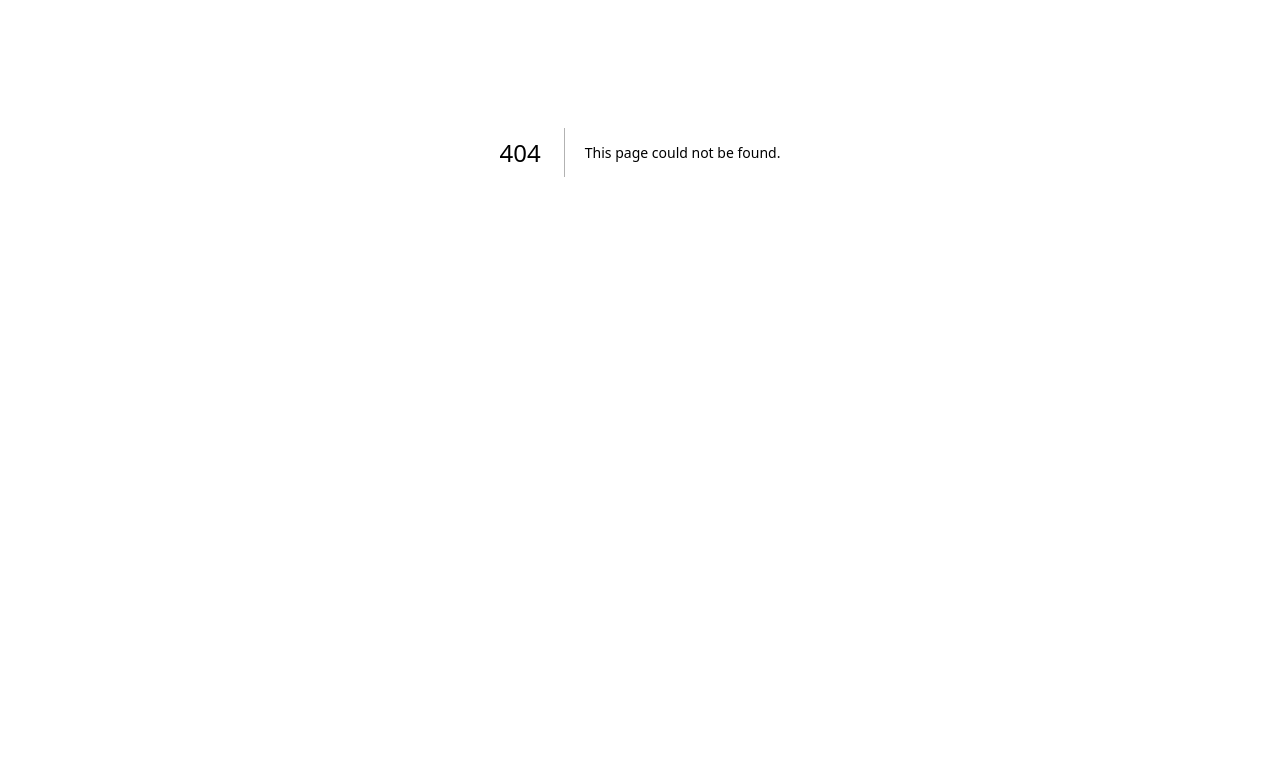
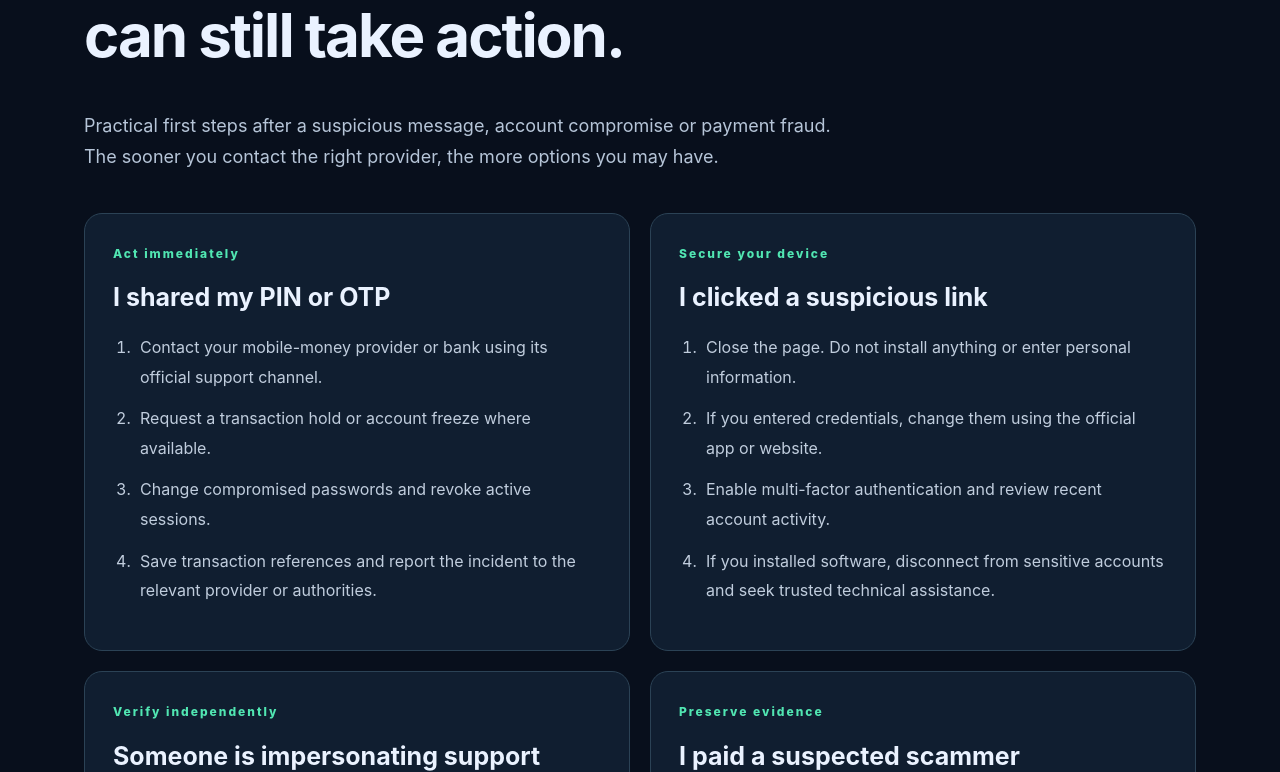
Before and after one commit to codesphere-u/cyber-dragon, a Next.js app in the folder apps/web/: page /learn in a window 1280 px wide. Before the commit this address had no page. Shown: the part 248-1020 px from the top of the page. Before the commit the page ends 800 px from the top, so only its background shows below. Built offline with nearby package versions, Linux system fonts and the light colour scheme.

Commit message:
feat: publish incident response academy, health endpoint and security runbook

```diff
--- /dev/null
+++ b/apps/web/app/api/health/route.ts
@@ -0,0 +1,2 @@
+import { NextResponse } from 'next/server';
+export function GET(){return NextResponse.json({status:'ok',service:'cyber-dragon-web',version:'0.3.0'},{headers:{'cache-control':'no-store'}})}
--- /dev/null
+++ b/apps/web/app/learn/metadata.ts
@@ -0,0 +1 @@
+export const academyVersion = '0.3.0';
--- /dev/null
+++ b/apps/web/app/learn/page.tsx
@@ -0,0 +1,8 @@
+import Link from 'next/link';
+const guides = [
+  {title:'I shared my PIN or OTP',urgency:'Act immediately',steps:['Contact your mobile-money provider or bank using its official support channel.','Request a transaction hold or account freeze where available.','Change compromised passwords and revoke active sessions.','Save transaction references and report the incident to the relevant provider or authorities.']},
+  {title:'I clicked a suspicious link',urgency:'Secure your device',steps:['Close the page. Do not install anything or enter personal information.','If you entered credentials, change them using the official app or website.','Enable multi-factor authentication and review recent account activity.','If you installed software, disconnect from sensitive accounts and seek trusted technical assistance.']},
+  {title:'Someone is impersonating support',urgency:'Verify independently',steps:['End the conversation without sharing codes or transferring money.','Find the organization’s contact details from an official source.','Report the impersonating account to the platform and organization.','Warn affected contacts without forwarding private information.']},
+  {title:'I paid a suspected scammer',urgency:'Preserve evidence',steps:['Contact your payment provider immediately and ask about reversal or dispute options.','Keep transaction IDs, screenshots, timestamps and contact details securely.','Do not pay “recovery agents” who promise to retrieve money for an advance fee.','Report through appropriate local law-enforcement and consumer-protection channels.']},
+];
+export default function Learn(){return <main className="wrap learnPage"><Link href="/" className="back">← Back to Dragon Shield</Link><div className="sectionTag">DRAGON ACADEMY / RESPONSE PLAYBOOKS</div><h1>If something happened, you can still take action.</h1><p className="intro">Practical first steps after a suspicious message, account compromise or payment fraud. The sooner you contact the right provider, the more options you may have.</p><div className="guideGrid">{guides.map((g)=><article className="guide" key={g.title}><span className="sectionTag">{g.urgency}</span><h2>{g.title}</h2><ol>{g.steps.map(s=><li key={s}>{s}</li>)}</ol></article>)}</div><p className="learnNote">Cyber Dragon does not recover funds, investigate people, or contact law enforcement for you. Do not post evidence containing personal information publicly.</p></main>}
--- /dev/null
+++ b/apps/web/app/robots.ts
@@ -0,0 +1,2 @@
+import type { MetadataRoute } from 'next';
+export default function robots(): MetadataRoute.Robots {return {rules:{userAgent:'*',allow:'/'}};}
--- /dev/null
+++ b/apps/web/app/sitemap.ts
@@ -0,0 +1,2 @@
+import type { MetadataRoute } from 'next';
+export default function sitemap(): MetadataRoute.Sitemap {return [{url:'https://cyber-dragon-whitehathackerprs-projects.vercel.app/',changeFrequency:'weekly',priority:1},{url:'https://cyber-dragon-whitehathackerprs-projects.vercel.app/learn',changeFrequency:'monthly',priority:0.7}];}
```
Also changed, not shown: 1 other file (tests, documents, lock files or other folders).
